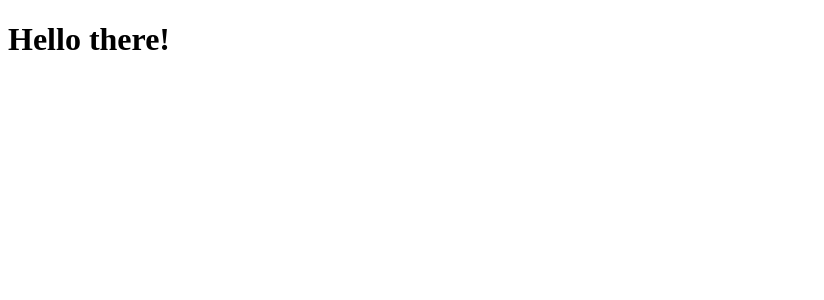
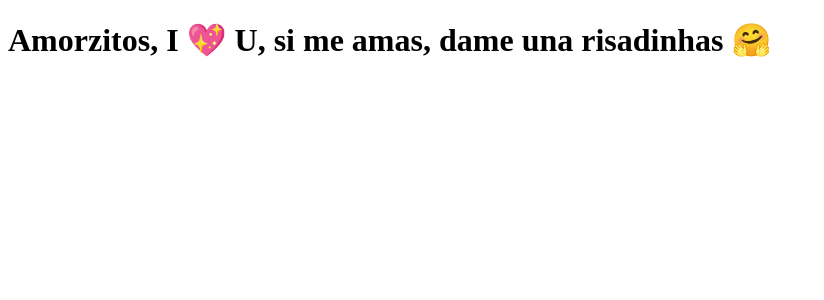
Before and after one commit to kavim/tabolds, a Next.js app: page / in a window 1280 px wide. Shown: the top 300 px of the page, without its empty margins (0-824 px from the left). Built offline with nearby package versions, Linux system fonts and the light colour scheme.

Commit message:
msg update

```diff
--- a/pages/index.js
+++ b/pages/index.js
@@ -1,5 +1,9 @@
 function Home() {
-  return <h1>Hello there!</h1>;
+  return (
+    <h1>
+      <strong>Amorzitos</strong>, I 💖 U, si me amas, dame una risadinhas 🤗
+    </h1>
+  );
 }
 
 export default Home;
```
